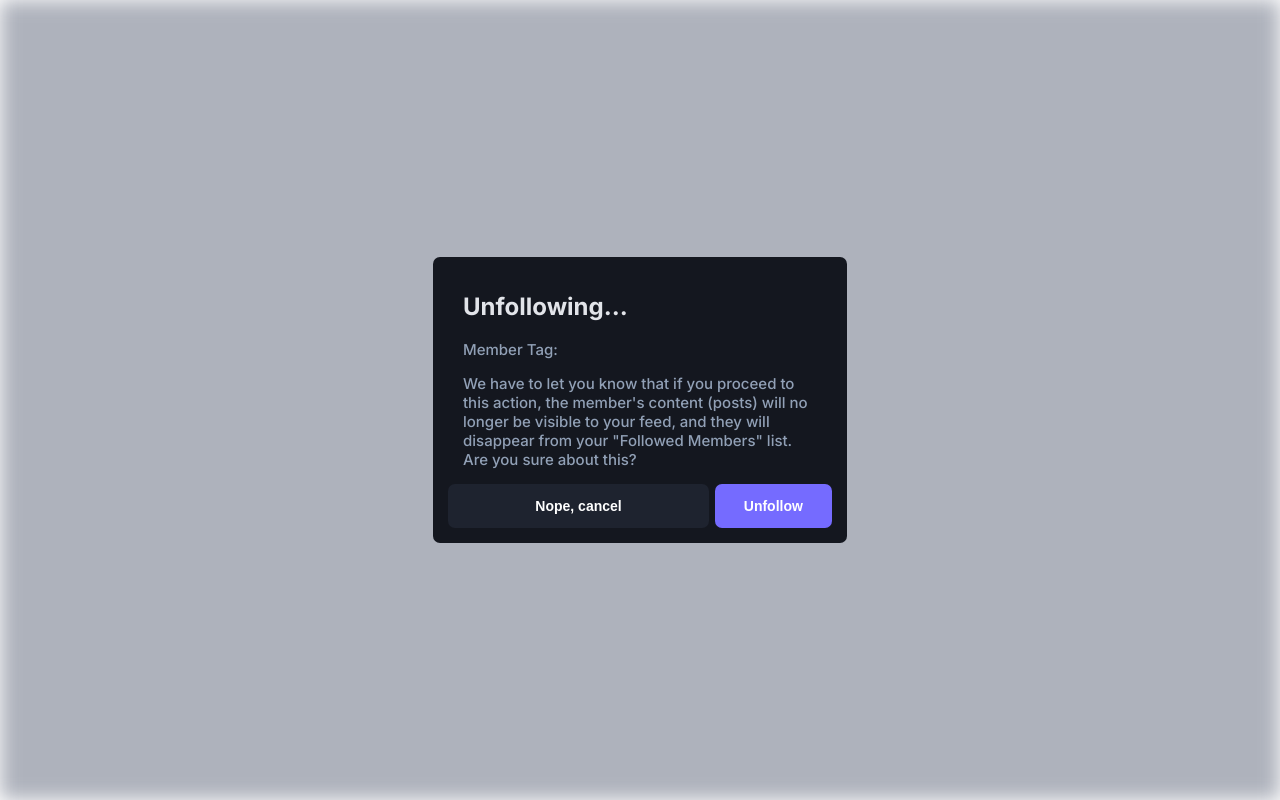
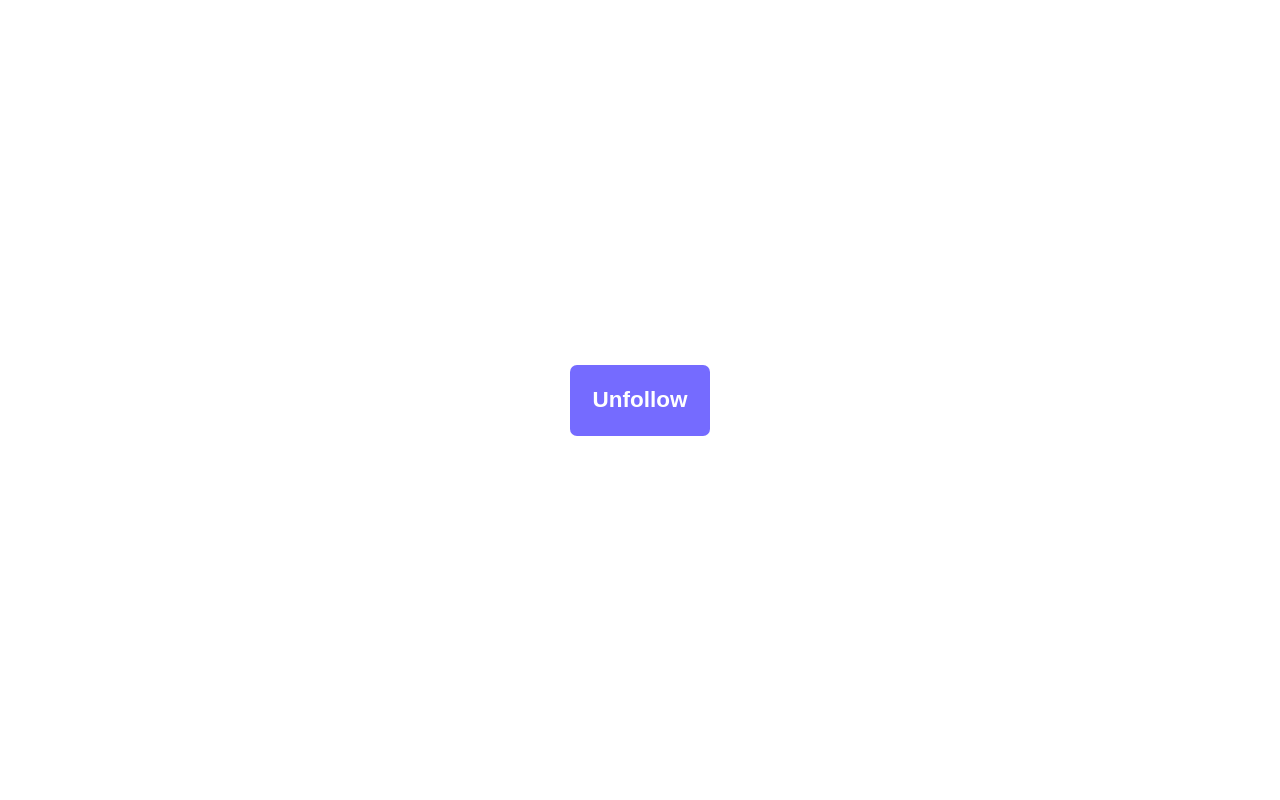
Before and after one commit to LindieK/gains-challenge, a React (Create React App) app: page / in a window 1280 px wide. Built offline with nearby package versions, Linux system fonts and the light colour scheme.

Commit message:
added props to popup component

```diff
--- a/src/App.js
+++ b/src/App.js
@@ -3,12 +3,22 @@ import Popup from './components/Popup';
 import './App.css';
 
 class App extends Component {
+  constructor(props) {
+    super(props)
+
+    this.state = {
+       showModal: false
+    }
+  }
+
   render() {
+
+    const showModal = this.state.showModal;
     return (
       <div className="App">
         <button className="btn primary cta-btn">Unfollow</button>
 
-        <Popup />
+        {showModal ? <Popup memberTag="@superfunnymemes"/> : null}
       </div>
     )
   }
```
